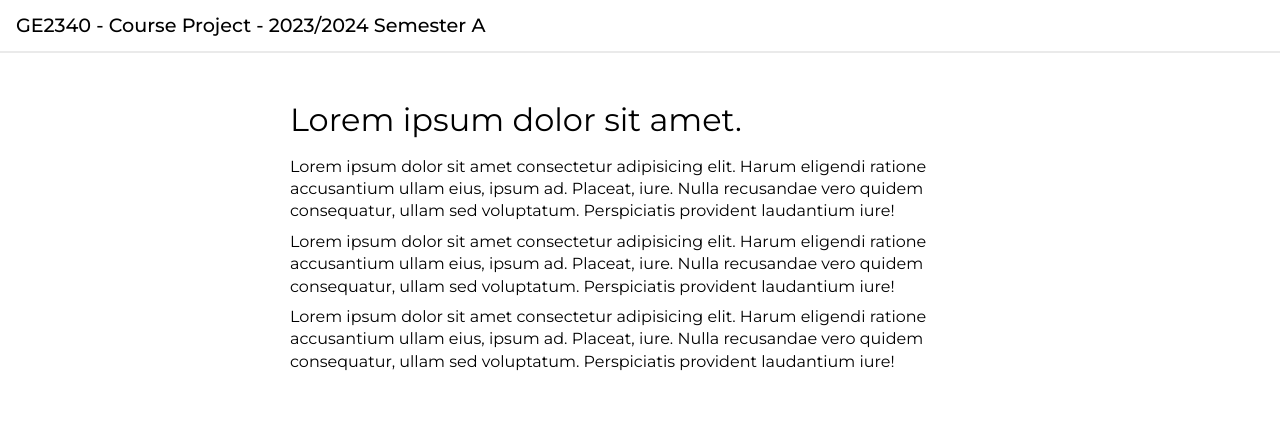
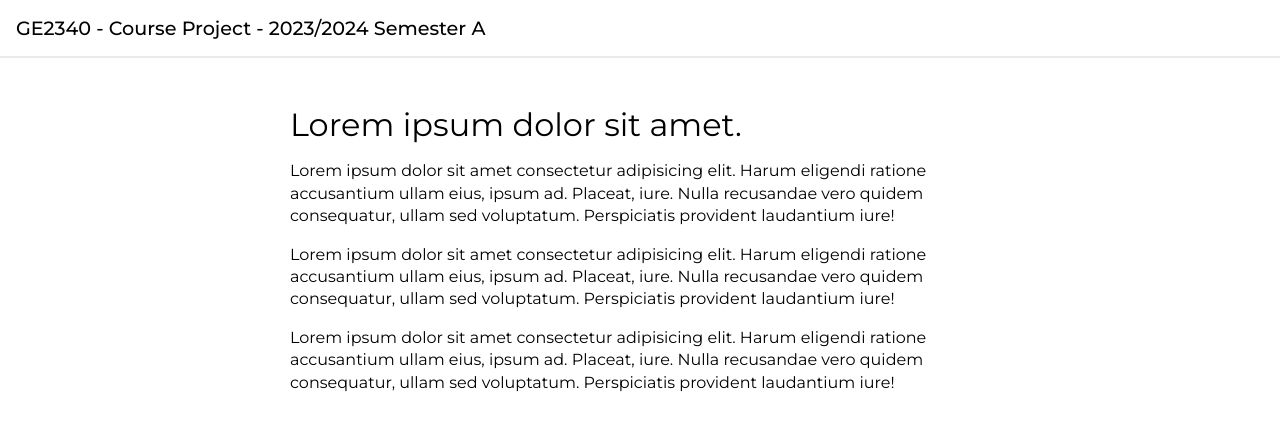
Before and after one commit to clo3olb/ge2340, a Next.js app: page / in a window 1280 px wide. Shown: the top 430 px of the page. Built offline with nearby package versions, Linux system fonts and the light colour scheme.

Commit message:
no reset css

```diff
--- a/styles/globals.css
+++ b/styles/globals.css
@@ -1,2 +1 @@
-@import "reset.css";
 @import "main.css";
--- a/styles/main.css
+++ b/styles/main.css
@@ -1,10 +1,23 @@
 @import url("https://fonts.googleapis.com/css2?family=Montserrat:ital,wght@0,100;0,200;0,400;0,500;0,700;0,900;1,400&display=swap");
+
+* {
+  font: inherit;
+  box-sizing: border-box;
+}
+
 :root {
   font-size: 16px;
 }
 
+body {
+  margin: 0;
+  padding: 0;
+}
+
 html {
   font-family: "Montserrat", sans-serif !important;
+  margin: 0;
+  padding: 0;
 }
 
 .header {
```
